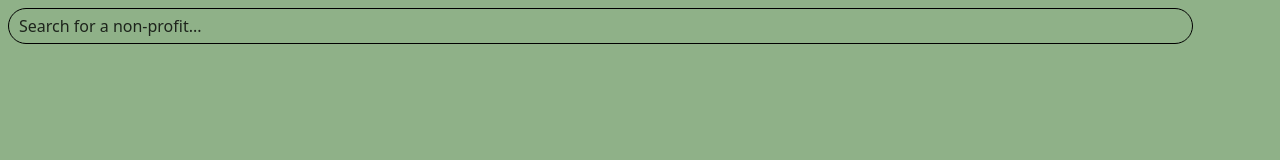
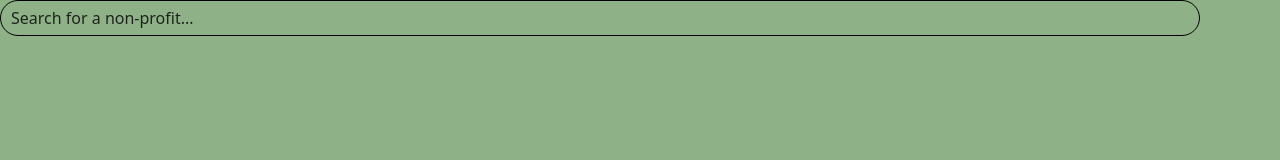
Before and after one commit to dillon-duff/GenderFair, a website: page public/viz.html in a window 1280 px wide. Drawn offline with nearby package versions, Linux system fonts and the light colour scheme; no server answers.

Commit message:
body fix

```diff
--- a/public/styles/main.css
+++ b/public/styles/main.css
@@ -8,7 +8,9 @@
   src: url('../Fonts/Raleway-VariableFont_wght.ttf');
 }
 
-
+body{
+  margin: 0;
+}
 .top_half_leadership{
   display: flex;
   flex-direction: row;
```
